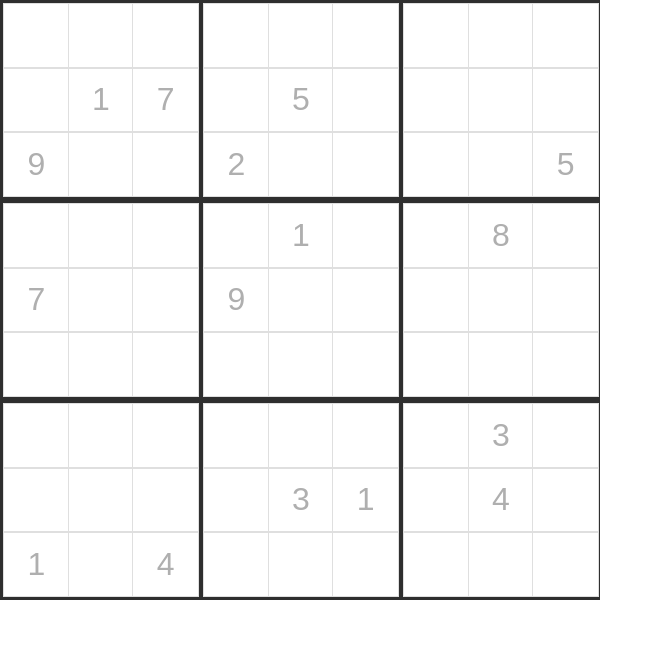
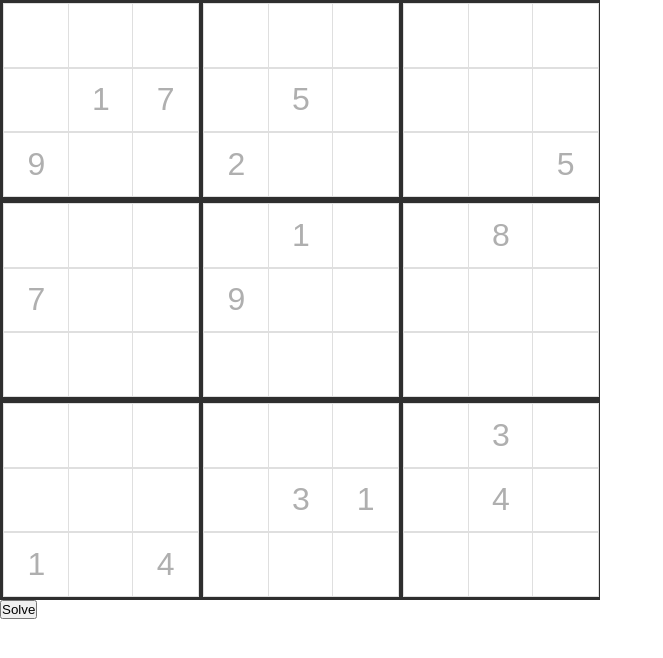
Before and after one commit to xxMrPHDxx/Sudoku-Solver, a plain HTML site: page index.html in a window 1280 px wide. Shown: the whole page, without its empty margins (0-663 px from the left). Drawn offline with Linux system fonts and the light colour scheme.

Commit message:
add solve button

```diff
--- a/index.html
+++ b/index.html
@@ -36,6 +36,7 @@
 	</head>
 	<body>
 		<div id="SudokuGrid"></div>
+		<button onclick="Solve(grid)">Solve</button>
 		<script type="text/javascript" src="index.js"></script>
 	</body>
 </html>
```
